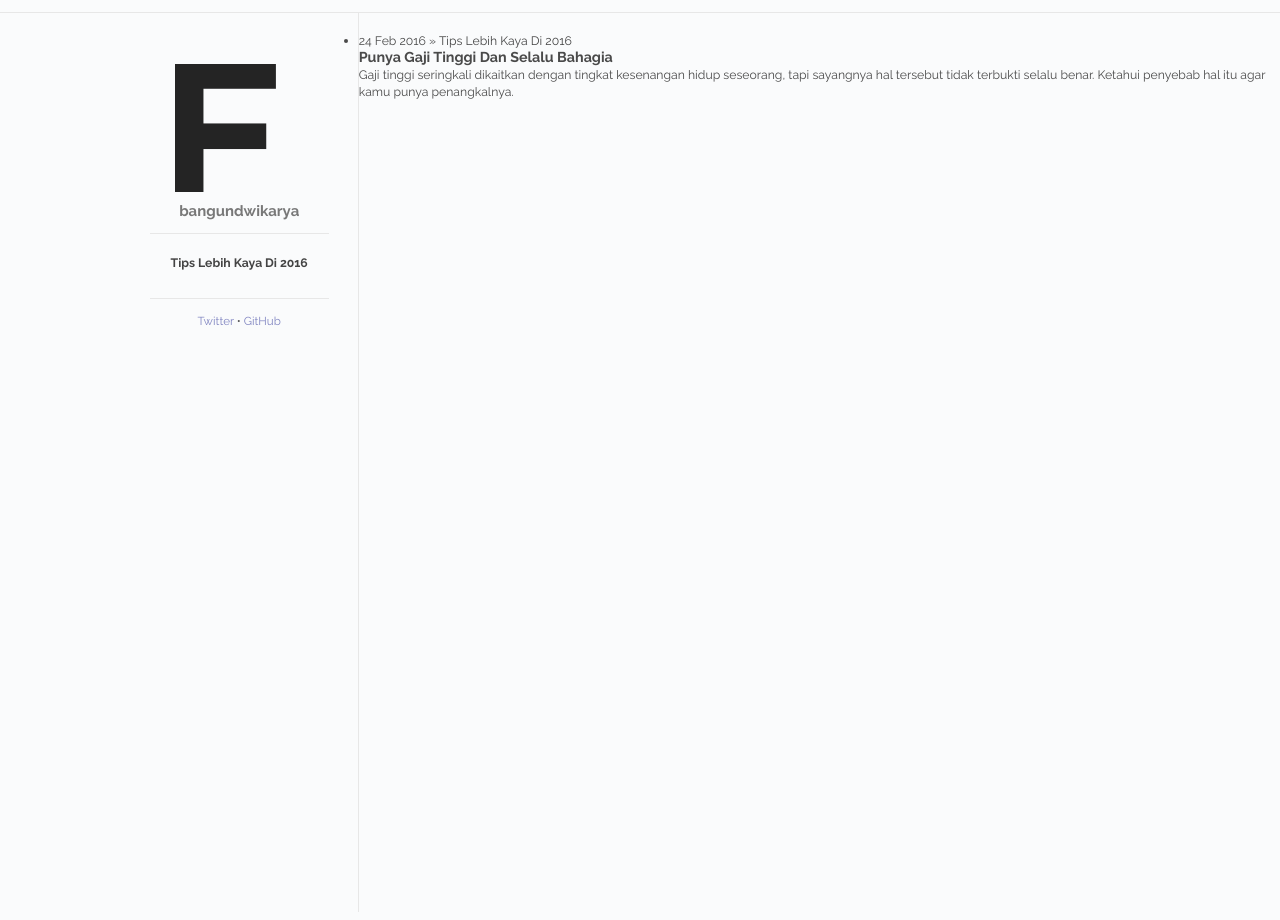
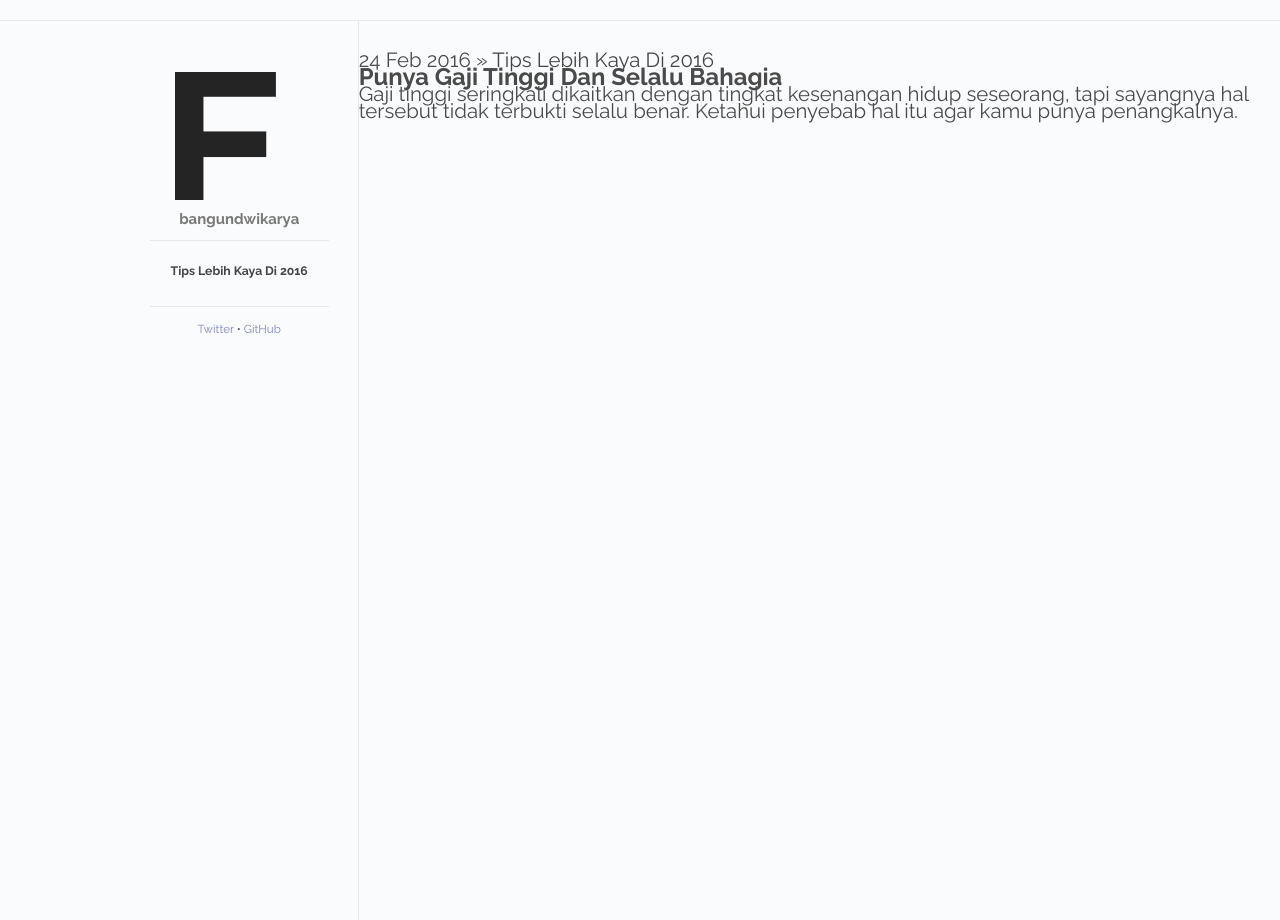
Before and after one commit to bangundwikarya/bangundwikarya.github.io, a Jekyll site: the page built from index.html, in a window 1280 px wide. Built offline with Jekyll 4.4.1, drawn with Linux system fonts in a browser that asks for light colours; the list of posts is cut into pages by our own code.

Commit message:
Update main.css

```diff
--- a/css/main.css
+++ b/css/main.css
@@ -49,3 +49,6 @@ a:hover {color: #555;border: none;}
 /* Colophon */
 .colophon {margin-top: 1.5em;margin-bottom: 1.45em;border-top: 1px dotted #e7e7e7;}
 .colophon p {margin-top: 1.25em;font-size: 0.95em;color: #777;}
+
+ul.posts {margin: 20px auto 40px;font-size: 1.5em;}
+ul.posts li {list-style: none;}
```
